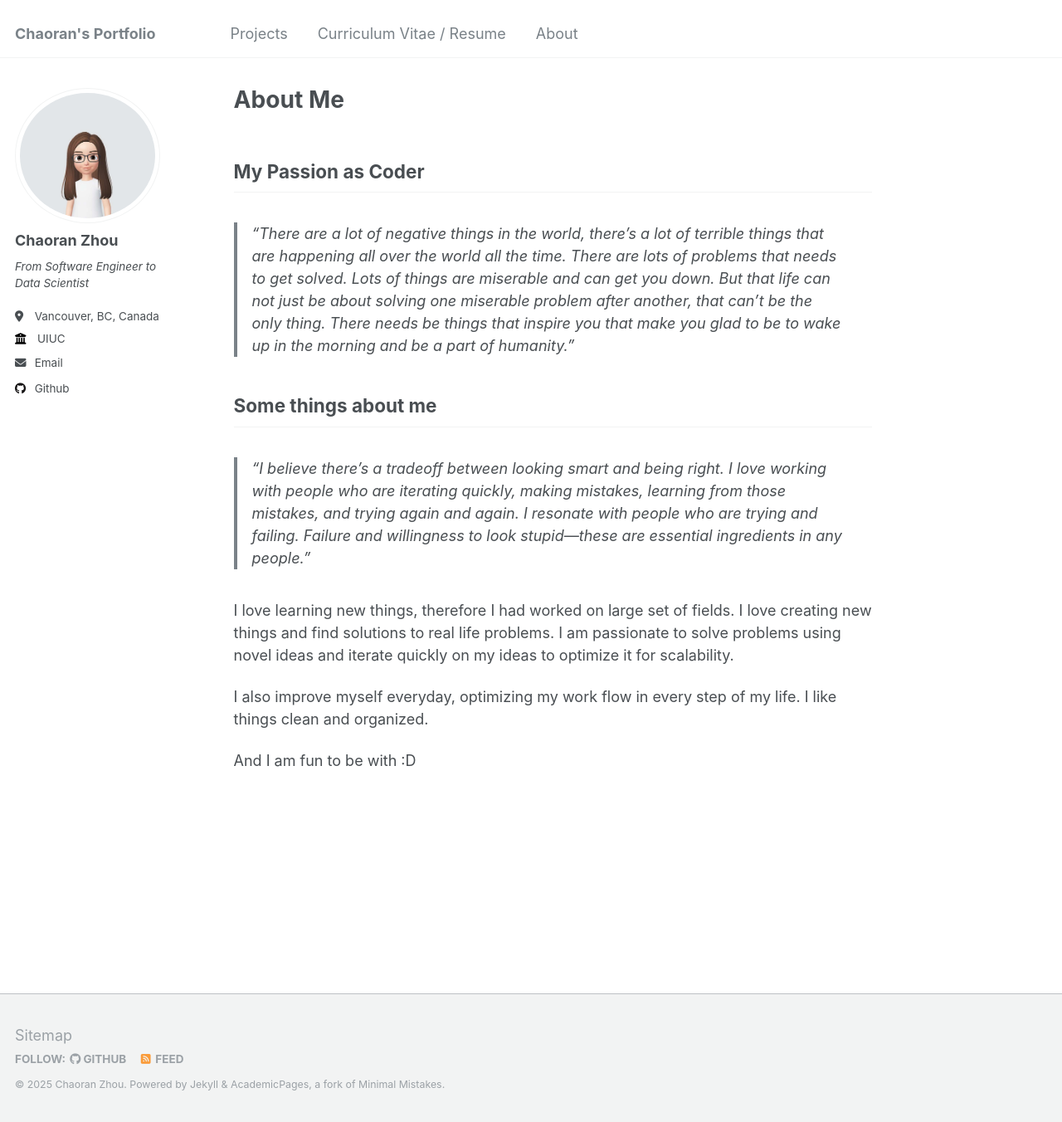
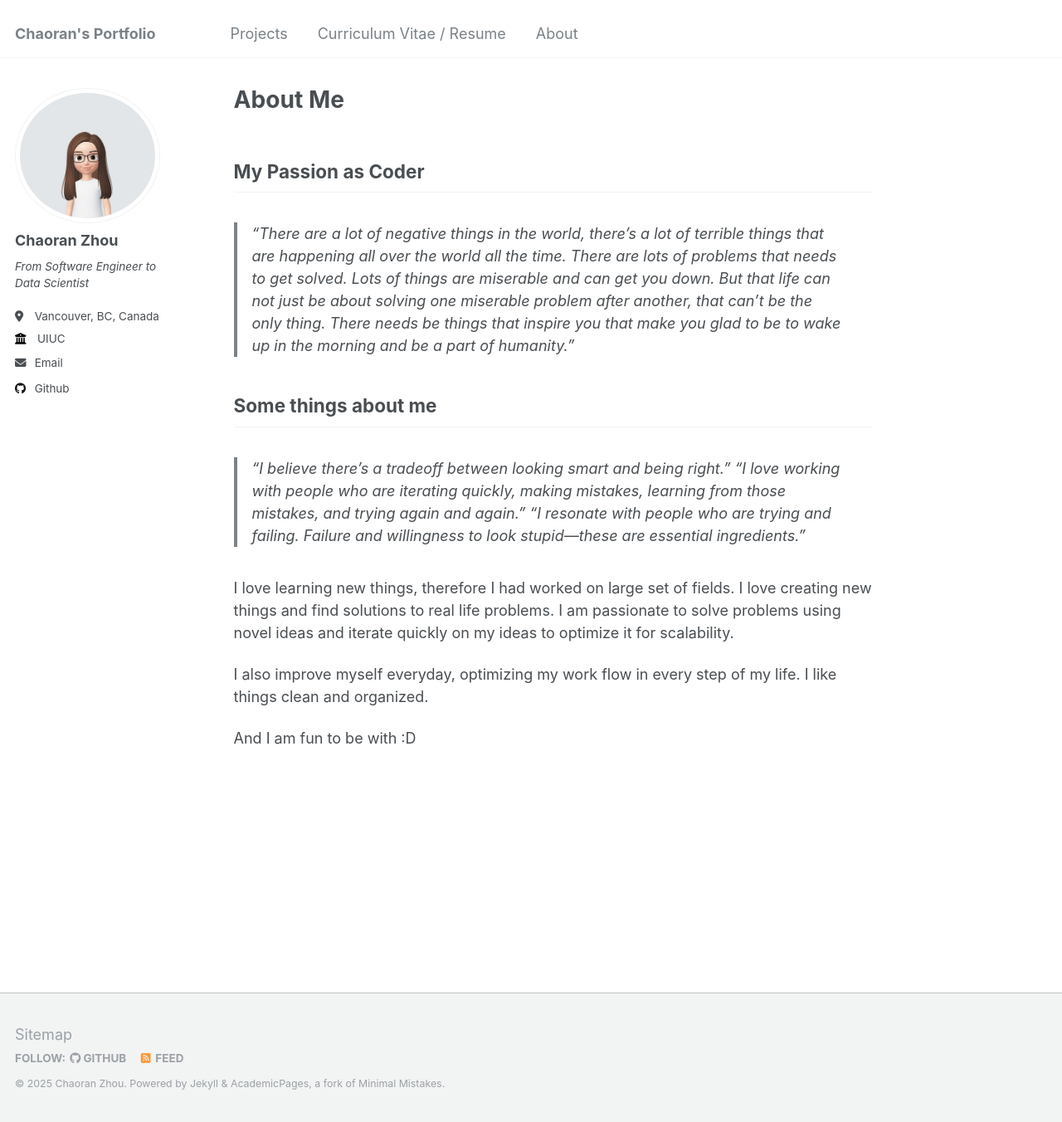
Before and after one commit to ranranrunforit/ranranrunforit.github.io, a Jekyll site: the page built from _pages/about.md, in a window 1280 px wide and 1352 px high. Shown: the whole window at 83% size. Built offline with Jekyll 4.4.1, drawn with Linux system fonts in a browser that asks for light colours.

Commit message:
Update about.md

```diff
--- a/_pages/about.md
+++ b/_pages/about.md
@@ -15,10 +15,10 @@ redirect_from:
 
 ## Some things about me
 
->"I believe there’s a tradeoff between looking smart and being right.
->I love working with people who are iterating quickly, making mistakes, learning from those mistakes, and trying again and again.
->I resonate with people who are trying and failing.
->Failure and willingness to look stupid—these are essential ingredients in any people."
+>"I believe there’s a tradeoff between looking smart and being right."
+>"I love working with people who are iterating quickly, making mistakes, learning from those mistakes, and trying again and again."
+>"I resonate with people who are trying and failing.
+>Failure and willingness to look stupid—these are essential ingredients."
 
 I love learning new things, therefore I had worked on large set of fields. I love creating new things and find solutions to real life problems. I am passionate to solve problems using novel ideas and iterate quickly on my ideas to optimize it for scalability.
 
```
